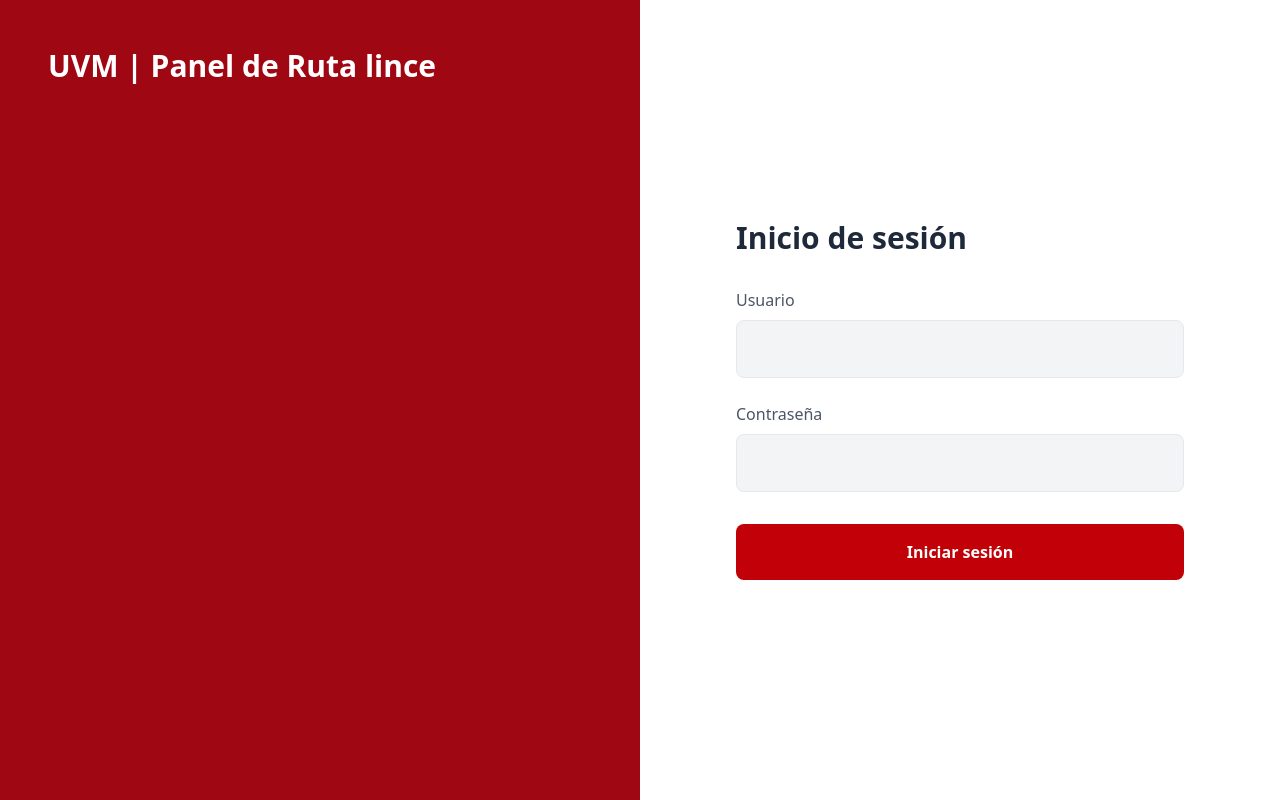
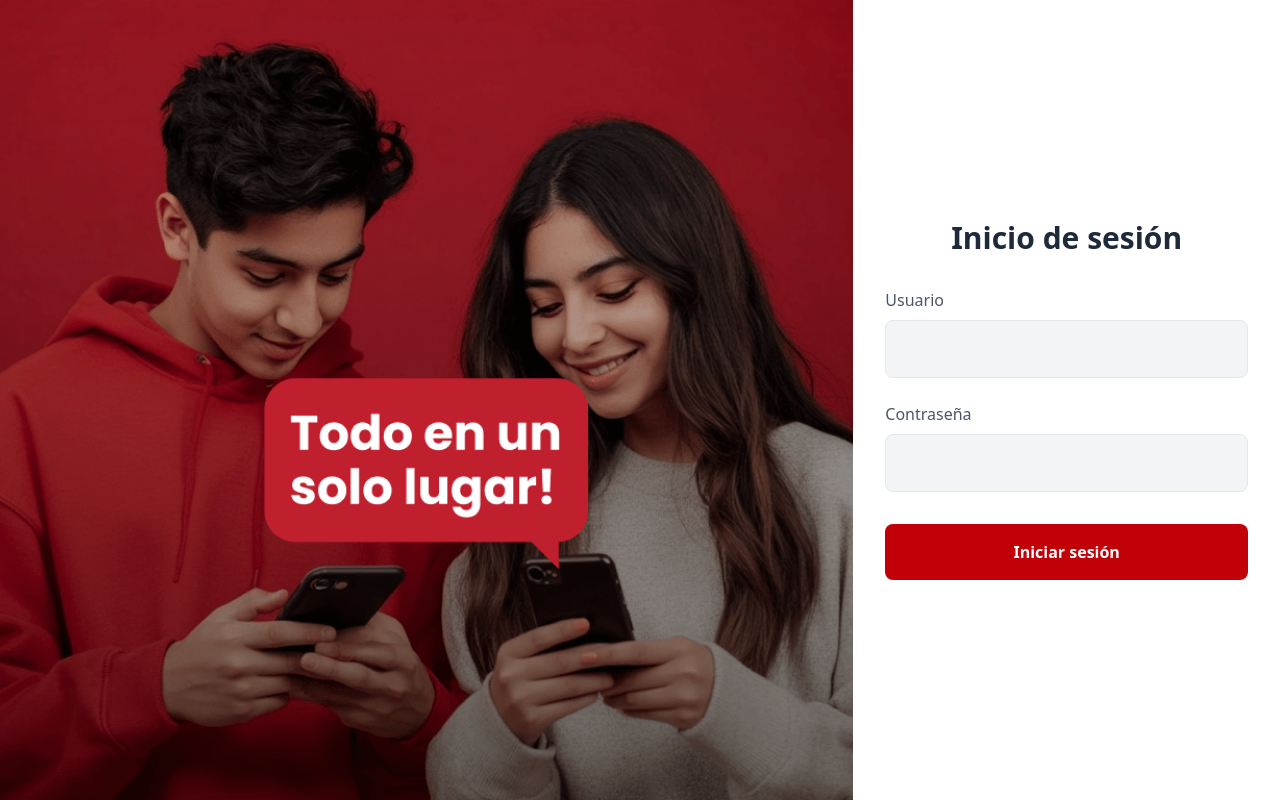
Before and after one commit to carlos-alberto-code/dashboard, a React (Vite) app: page /login in a window 1280 px wide. Built offline with nearby package versions, Linux system fonts and the light colour scheme.

Commit message:
Se integró la imagen para el login. Se mejoró el componente que muestra el login.

```diff
--- a/src/components/LoginPage.tsx
+++ b/src/components/LoginPage.tsx
@@ -1,9 +1,9 @@
-import { useState } from 'react';
-import { useAuth } from './context/AuthContext';
-import { useNavigate } from 'react-router-dom';
+import {useState} from 'react';
+import {useAuth} from './context/AuthContext';
+import {useNavigate} from 'react-router-dom';
 
 const LoginPage = () => {
-  const { login } = useAuth();
+    const {login} = useAuth();
     const navigate = useNavigate();
 
     const [username, setUsername] = useState('');
@@ -28,17 +28,23 @@
 
     return (
         <div className="flex h-screen bg-white">
-      <div className="hidden lg:flex w-1/2 bg-red-800 text-white p-12 flex-col justify-start">
-        <h1 className="text-3xl font-bold">UVM | Panel de Ruta lince</h1>
+            <div className="hidden lg:flex lg:w-2/3 relative overflow-hidden">
+                <img
+                    src="/imagen.png"
+                    alt="UVM"
+                    className="w-full h-full object-cover"
+                />
             </div>
 
-      <div className="w-full lg:w-1/2 flex items-center justify-center p-8">
+            <div className="w-full lg:w-1/3 flex items-center justify-center p-8">
                 <div className="w-full max-w-md">
-          <h2 className="text-3xl font-bold mb-8 text-gray-800">Inicio de sesión</h2>
+                    <h2 className="text-3xl font-bold mb-8 text-gray-800 text-center">Inicio de sesión</h2>
 
                     <form onSubmit={handleSubmit}>
                         {error && (
-              <div className="bg-red-100 border border-red-400 text-red-700 px-4 py-3 rounded-lg relative mb-6" role="alert">
+                            <div
+                                className="bg-red-100 border border-red-400 text-red-700 px-4 py-3 rounded-lg relative mb-6"
+                                role="alert">
                                 <span className="block sm:inline">{error}</span>
                             </div>
                         )}
```
Also changed, not shown: public/imagen.png (added). Lines whose indentation alone changed are shown as unchanged.
